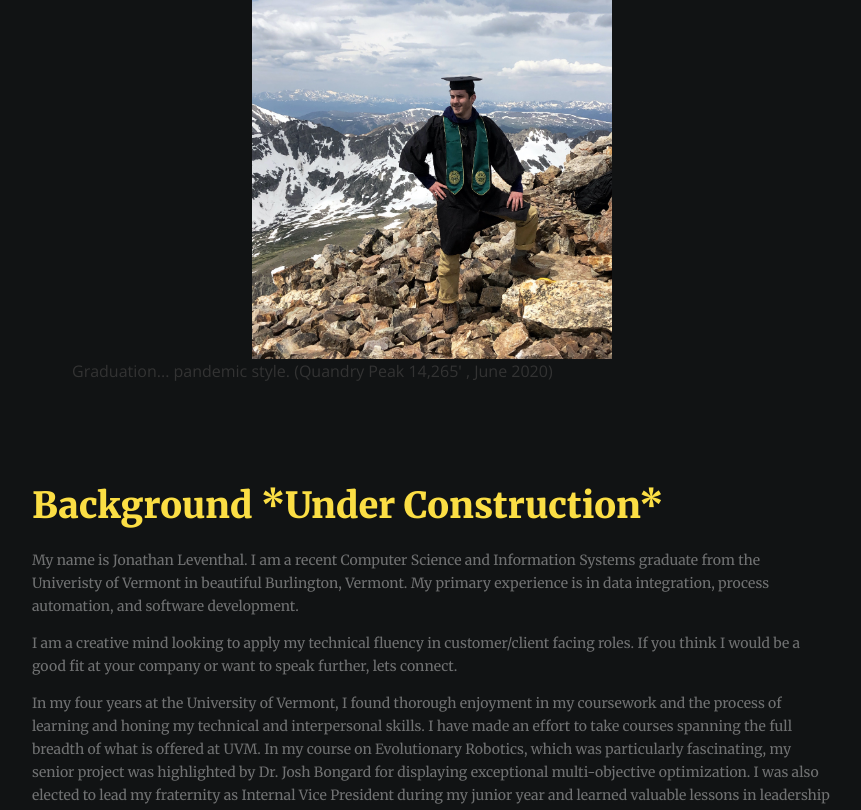
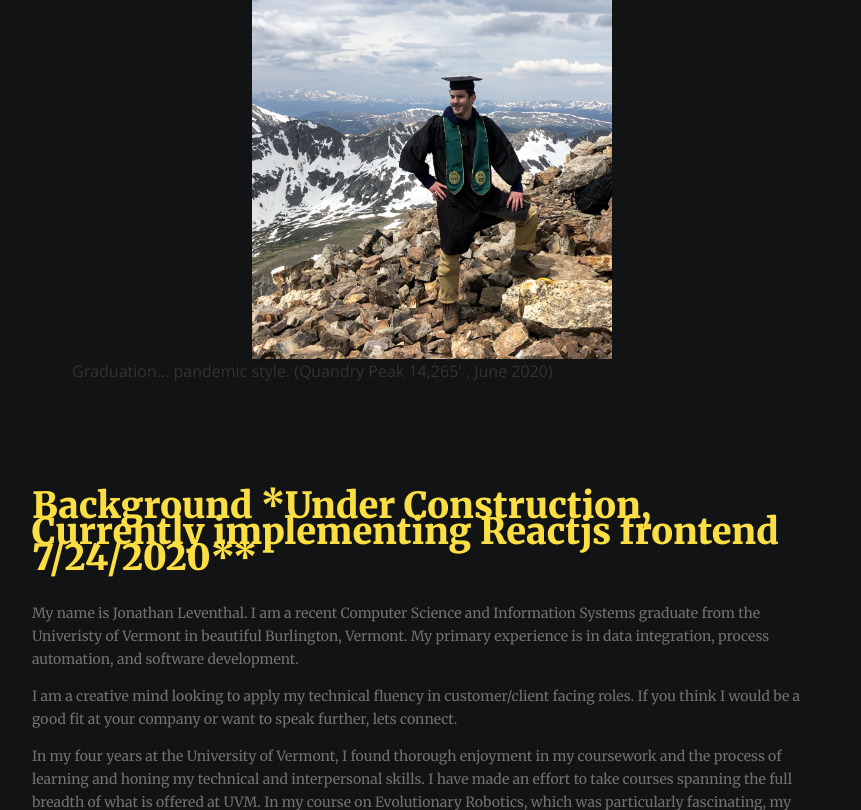
Before and after one commit to jonathanlev/site-jdlev, a Flask app: page / in a window 1280 px wide. Shown: the part 198-1008 px from the top of the page, without its empty margins (208-1069 px from the left). Run offline with Flask 2, Linux system fonts and the light colour scheme; some libraries are stand-ins or nearby versions.

Commit message:
react beginnings

```diff
--- a/static/style.css
+++ b/static/style.css
@@ -66,6 +66,10 @@ a {
 	line-height: 46px;
 	letter-spacing: .4em;}
 
+.responsive {
+	max-width: 100%;
+  height: auto;
+}
 .active {
 	color: #FBDE44FF;
 }
--- a/templates/home.html
+++ b/templates/home.html
@@ -5,14 +5,14 @@
   <span class = "bigname">Hi, I'm Jonathan</span>
 
   <figure>
-    <img src="../static/grad-pic2.JPG" alt="Graduation... pandemic style. (Quandry Peak 14,265' , June 2020)">
+    <img src="../static/grad-pic2.JPG" alt="Graduation... pandemic style. (Quandry Peak 14,265' , June 2020)" class = "responsive">
     <figcaption>Graduation... pandemic style. (Quandry Peak 14,265' , June 2020)</figcaption>
   </figure>
   </div>
   <br>
   <br>
   <br>
-  <h1>Background *Under Construction*</h1>
+  <h1>Background *Under Construction, Currently implementing Reactjs frontend 7/24/2020**</h1>
   <!-- <p>This website is the product of a global pandemic and a prolonged quarantine mandated by the federal government.
     <br>I currently a senior at the University of Vermont studying Computer Science and Information Systems.
     Here is a little about me...<br> In regards to my interests, I am intellectually fascinated by many things but in most cases science will do the trick.
```
